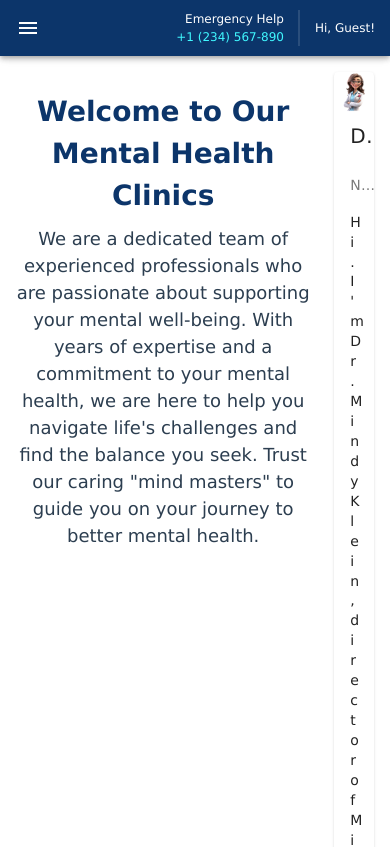
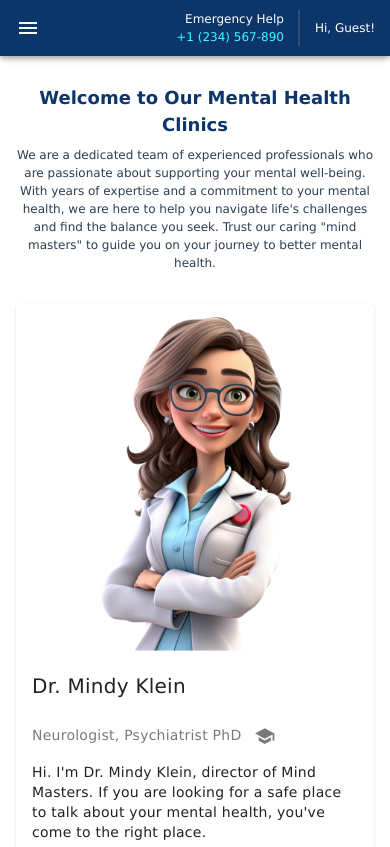
Before and after one commit to Feralwater/CogniLearn, a Vue app: page /about in a window 390 px wide. Shown: the top 847 px of the page. Built offline with nearby package versions, Linux system fonts and the light colour scheme.

Commit message:
add mobile styles to about page

```diff
--- a/src/views/AboutView/AboutView.css
+++ b/src/views/AboutView/AboutView.css
@@ -29,4 +29,12 @@
   .about {
     margin-top: 56px;
   }
+
+  .heading {
+    font-size: 18px;
+  }
+
+  .description {
+    font-size: 12px;
+  }
 }
--- a/src/views/AboutView/AboutView.vue
+++ b/src/views/AboutView/AboutView.vue
@@ -1,7 +1,7 @@
 <template>
   <v-container class="about">
     <v-row>
-      <v-col cols="10">
+      <v-col>
         <h1 class="heading">Welcome to Our Mental Health Clinics</h1>
         <p class="description">
           We are a dedicated team of experienced professionals who are passionate about supporting your mental
@@ -10,8 +10,8 @@
           to better mental health.
         </p>
       </v-col>
-      <v-col cols="2">
-        <v-card>
+      <v-col>
+        <v-card min-width="288px">
           <v-img :src="director" cover />
           <v-card-title>
             Dr. Mindy Klein
```
